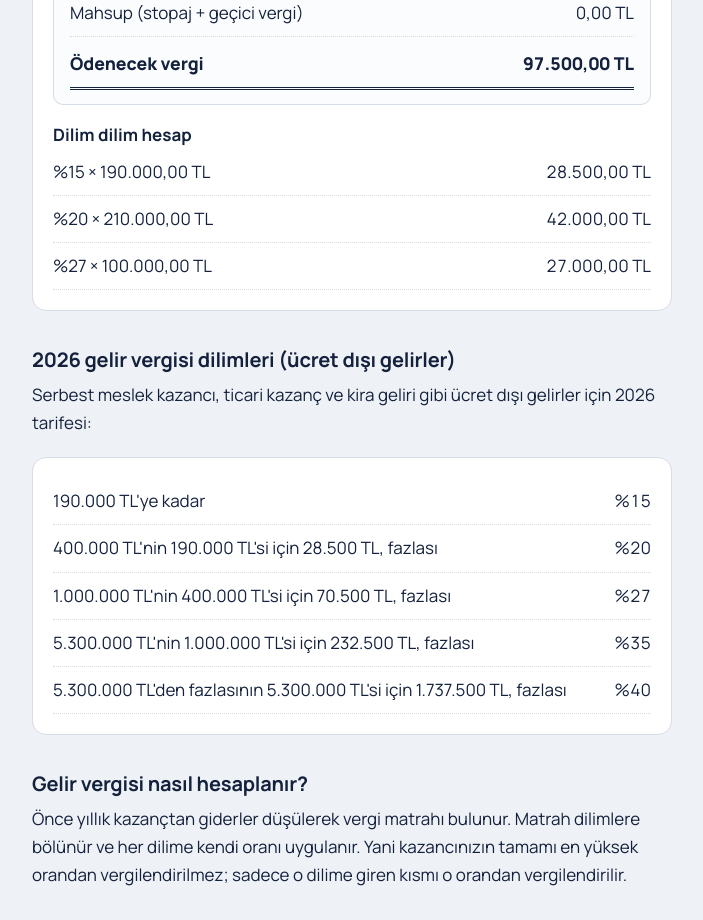
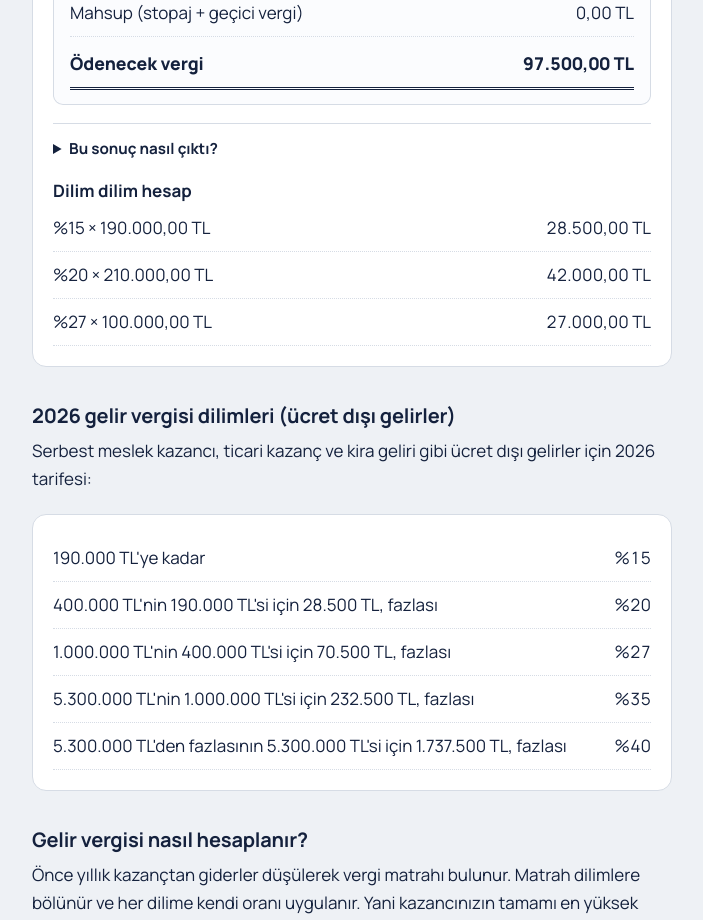
Before and after one commit to yavuzscvk-source/freelancer-vergi, a Next.js app: page /gelir-vergisi-hesaplama in a window 1280 px wide. Shown: the part 920-1840 px from the top of the page, without its empty margins (288-991 px from the left). Built offline with nearby package versions, Linux system fonts and the light colour scheme.

Commit message:
Update Hesaplayici.js

```diff
--- a/app/gelir-vergisi-hesaplama/Hesaplayici.js
+++ b/app/gelir-vergisi-hesaplama/Hesaplayici.js
@@ -48,6 +48,16 @@ export default function Hesaplayici() {
           <span>{tl(Math.abs(fark))}</span>
         </div>
       </div>
+      <details className="nasil">
+        <summary>Bu sonuç nasıl çıktı?</summary>
+        <ol>
+          <li>Matrah = kazanç − giderler: {tl(sayiyaCevir(gelir))} − {tl(sayiyaCevir(gider))} = <b>{tl(matrah)}</b></li>
+          <li>Matrah dilimlere bölündü, her dilime kendi oranı uygulandı (ayrıntı aşağıdaki tabloda): <b>{tl(toplam)}</b></li>
+          <li>Efektif oran = vergi ÷ matrah: {tl(toplam)} ÷ {tl(matrah)} = <b>{yuzde(efektif)}</b></li>
+          <li>Mahsup = stopaj + geçici vergi: {tl(sayiyaCevir(stopaj))} + {tl(sayiyaCevir(gecici))} = <b>{tl(mahsup)}</b></li>
+          <li>{fark >= 0 ? "Ödenecek" : "İade edilebilecek"} = vergi − mahsup: {tl(toplam)} − {tl(mahsup)} = <b>{tl(Math.abs(fark))}</b></li>
+        </ol>
+      </details>
 
       {detay.length > 0 && (
         <div style={{ marginTop: 16 }}>
```
